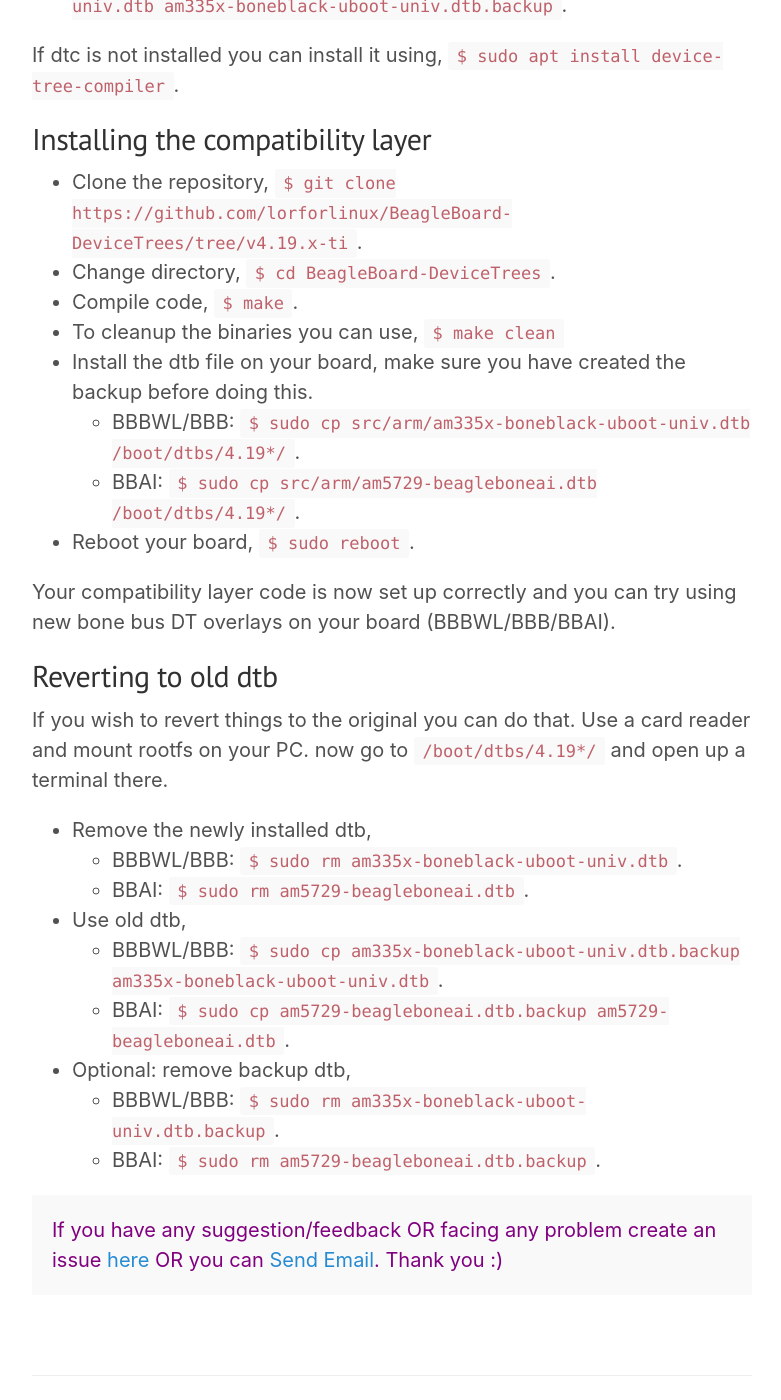
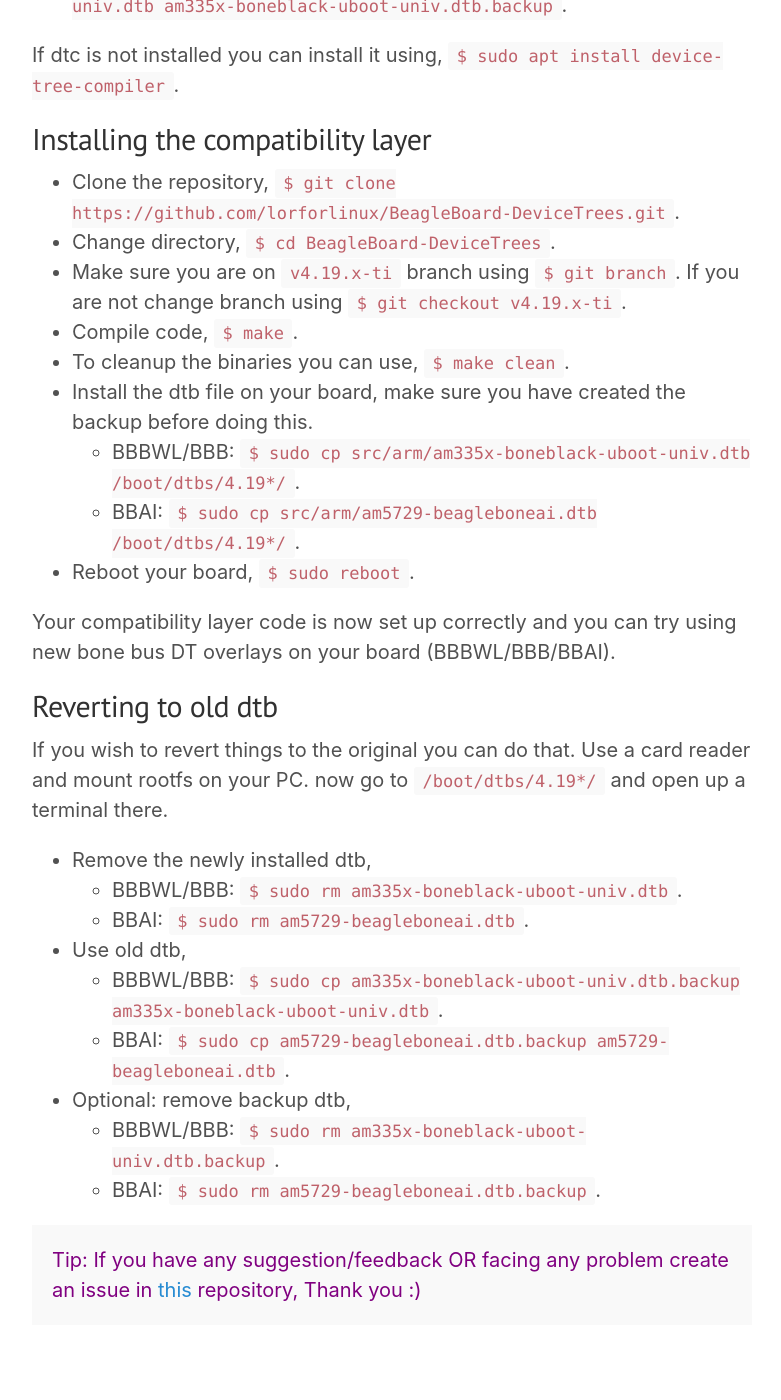
Before and after one commit to lorforlinux/GSoC2020_BeagleBoard.org, a Jekyll site: the page built from _posts/2020-07-19-installing-compatibility-layer.md, in a window 1280 px wide and 1400 px high, scrolled down 1375 px. Shown: the whole window, without its empty margins (248-1029 px from the left). Built offline with Jekyll 4.4.1, drawn with Linux system fonts in a browser that asks for light colours.

Commit message:
fix cloning instruction!

```diff
--- a/_posts/2020-07-19-installing-compatibility-layer.md
+++ b/_posts/2020-07-19-installing-compatibility-layer.md
@@ -29,10 +29,11 @@ If dtc is not installed you can install it using, `$ sudo apt install device-tre
 
 ## Installing the compatibility layer
 
-- Clone the repository, `$ git clone https://github.com/lorforlinux/BeagleBoard-DeviceTrees/tree/v4.19.x-ti`.
+- Clone the repository, `$ git clone https://github.com/lorforlinux/BeagleBoard-DeviceTrees.git`.
 - Change directory, `$ cd BeagleBoard-DeviceTrees`.
+- Make sure you are on `v4.19.x-ti` branch using `$ git branch`. If you are not change branch using `$ git checkout v4.19.x-ti`.
 - Compile code, `$ make`.
-- To cleanup the binaries you can use, `$ make clean`
+- To cleanup the binaries you can use, `$ make clean`.
 - Install the dtb file on your board, make sure you have created the backup before doing this.
   - BBBWL/BBB: `$ sudo cp src/arm/am335x-boneblack-uboot-univ.dtb /boot/dtbs/4.19*/`.
   - BBAI: `$ sudo cp src/arm/am5729-beagleboneai.dtb /boot/dtbs/4.19*/`.
@@ -54,4 +55,4 @@ If you wish to revert things to the original you can do that. Use a card reader
   - BBBWL/BBB: `$ sudo rm am335x-boneblack-uboot-univ.dtb.backup`.
   - BBAI: `$ sudo rm am5729-beagleboneai.dtb.backup`.
 
-<p class="message" style="color:purple;"> If you have any suggestion/feedback OR facing any problem create an issue <a href="https://github.com/lorforlinux/BeagleBoard-DeviceTrees/tree/v4.19.x-ti">here</a> OR you can <a href="mailto:deepaklorkhatri7@gmail.com">Send Email</a>. Thank you :) </p>
+<p class="message" style="color:purple;"> Tip: If you have any suggestion/feedback OR facing any problem create an issue in <a href="https://github.com/lorforlinux/BeagleBoard-DeviceTrees/tree/v4.19.x-ti">this</a> repository, Thank you :) </p>
```
